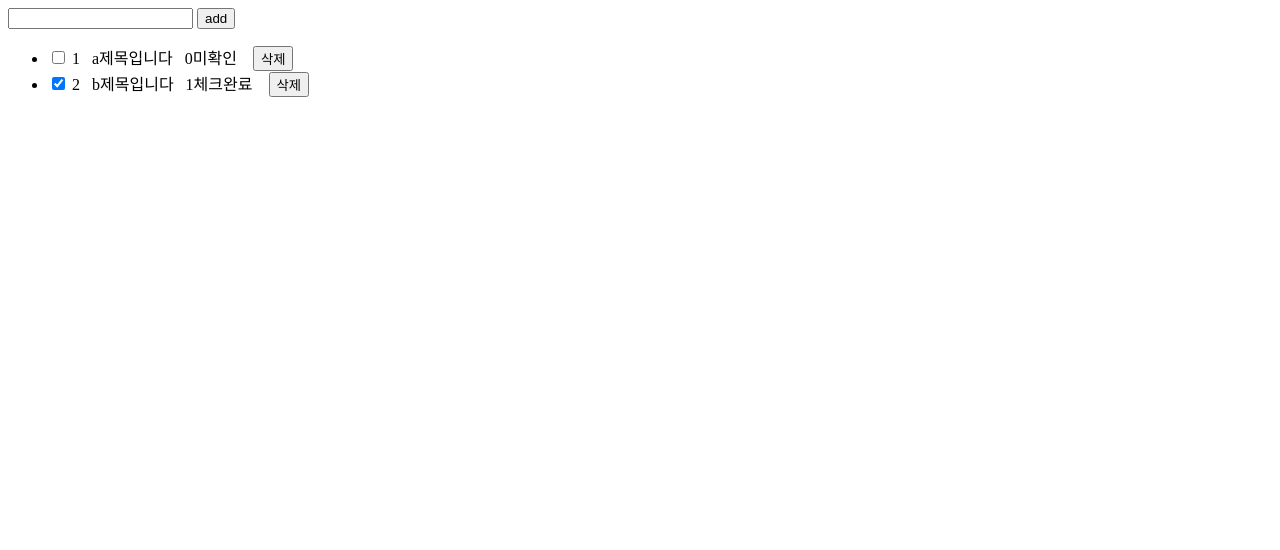
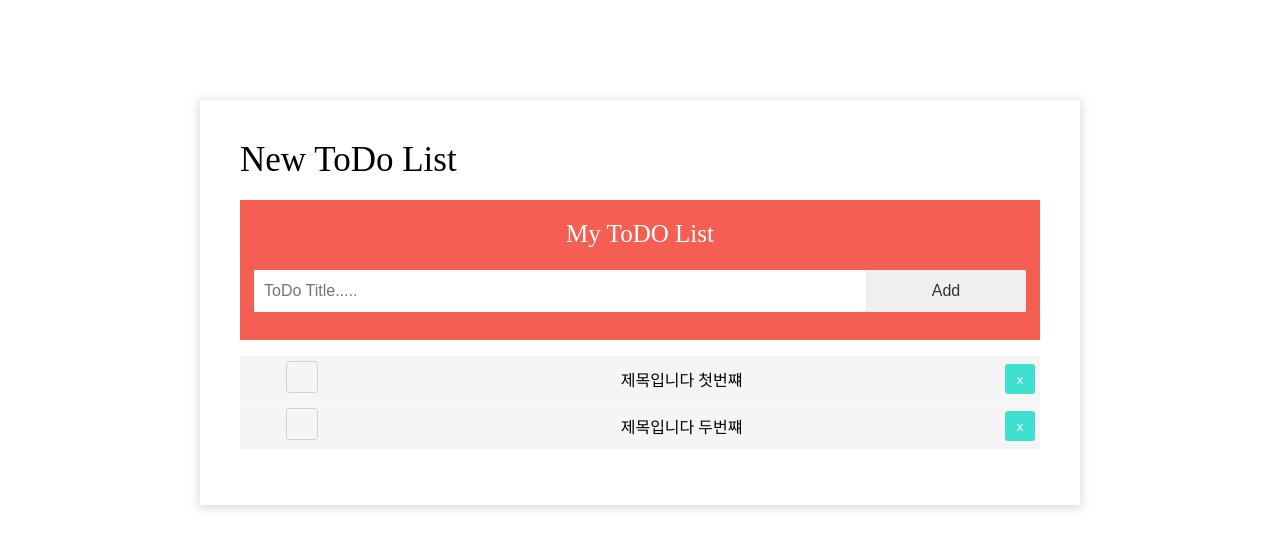
Before and after one commit to miamau88/todo, a plain HTML site: page todo.html in a window 1280 px wide. Drawn offline with Linux system fonts and the light colour scheme.

Commit message:
추가과제  애기하신거 다 했어여~

```diff
--- a/todo.html
+++ b/todo.html
@@ -4,17 +4,160 @@
     <meta charset="UTF-8" />
     <meta http-equiv="X-UA-Compatible" content="IE=edge" />
     <meta name="viewport" content="width=device-width, initial-scale=1.0" />
+    <!-- <link rel="stylesheet" href="../BBS/assets/css/reset.css" /> -->
     <title>Document</title>
     <style>
-      .a {
+      .container {
+        width: 800px;
+        margin: 100px auto;
+        height: auto;
+        padding: 40px;
+        border-radius: 3px;
+        box-shadow: 0 2px 10px 2px rgb(34 36 38 / 15%);
+      }
+      .title-box {
+        text-align: left;
+        height: 40px;
+        margin-bottom: 20px;
+      }
+      .title {
+        display: block;
+        font-size: 35px;
+      }
+      .sub-titleBox {
+        text-align: center;
+        background: #f44336d9;
+        height: 140px;
+        display: flex;
+        flex-direction: column;
+        align-items: center;
+        justify-content: center;
+      }
+      .sub-title {
+        display: block;
+        font-size: 25px;
+        color: #fff;
+        height: 30px;
+      }
+      .add-box {
+        width: 100%;
+        margin-top: 20px;
+        overflow: hidden;
+        height: 50px;
+      }
+      .todo-txtInput {
+        width: 75%;
+        border: none;
+        height: 40px;
+        border-radius: 1px !important;
+        padding-left: 10px;
+        font-size: 1rem;
         color: gray;
       }
+      input::-webkit-input-placeholder { opacity: 1; transition: all 0.5s; }
+      input:focus::-webkit-input-placeholder { text-indent: -10px; opacity: 0; }
+
+      input:focus {
+        outline: none;
+      }
+      input[type="checkbox"] {
+        display: none;
+      }
+
+      input[type="checkbox"] + label{
+        display: inline-block;
+        width: 30px;
+        height: 30px;
+        cursor: pointer;
+        transition: all 0.25s;
+        border:1px solid lightgray;
+        border-radius:3px;
+      }
+      input[type="checkbox"]:checked + label::after  {
+        content: "\2713";
+        font-size: 30px;
+        text-align: center;
+        font-weight: bold;
+        width: 30px;
+        border:none;
+      }
+      input[type="checkbox"]:checked + label
+      {
+      border:none;
+      }
+      input[type="checkbox"]:checked + label .todo-list{background:red;}
+
+      .btn {
+        height: 42px;
+        border: none;
+        width: 20%;
+        border-radius: 1px !important;
+        font-size: 1rem;
+        color: #333;
+      }
+      .btn:hover {
+        background: turquoise;
+        transition: all 0.25s;
+        color: #f5f5f5;
+      }
+      ul{padding:0;}
+      .todo-list {
+        background: #f5f5f5;
+        display: flex;
+        justify-content: center;
+        align-items: center;
+        font-size: 1rem;
+        height:auto;
+        max-height:100px;
+        margin: 1px auto;
+        padding: 5px;
+      }
+      .todo-list > div {
+        flex: 1;
+        text-align: center;
+        word-break:break-all;
+
+      }
+      .checkBox{flex:0.35 !important;text-align: center;}
+      .checkBox:hover label{transition: all 0.25s;width:35px;height:35px;}
+      .todo-title{flex:2 !important;}
+      .btndel {
+        border: none;
+        background: turquoise;
+        width: 30px;
+        height: 30px;
+        color: #fff;
+        border-radius: 3px;
+        cursor:pointer;
+      }
+      .btndel:hover {
+        background: #f44336;
+        transition: all 0.25s;
+      }
+      .completed{background:gray;color:#f5f5f5;}
     </style>
   </head>
   <body>
-    <input type="text" />
-    <button class="btn add">add</button>
+    <div class="container">
+      <div class="title-box"><span class="title">New ToDo List</span></div>
+      <div class="">
+        <div class="sub-titleBox">
+          <span class="sub-title">My ToDO List</span>
+          <div class="add-box">
+            <input
+              type="text"
+              class="todo-txtInput"
+              placeholder="ToDo Title....."
+            /><button class="btn add">Add</button>
+          </div>
+        </div>
+      </div>
+      <div>
         <ul></ul>
+      </div>
+    </div>
+    <!-- container end -->
+
     <script>
       // 3회차 과제
       // 1. 리스트 출력되도록 코드 수정
@@ -23,32 +166,31 @@
       const todos = [
         {
           id: "1",
-          title: "a제목입니다",
+          title: "제목입니다 첫번쨰",
           completed: 0,
         },
         {
           id: "2",
-          title: "b제목입니다",
-          completed: 1,
+          title: "제목입니다 두번쨰",
+          completed: 0,
         },
       ];
       list();
       check();
       function list() {
         //기존 배열 리스트 추가
-        let chk1 = 0
         const ul = document.querySelector("ul");
         const li = document.querySelector("li");
-        const todoMap = (todoslist =>    {
+        const todoMap = (todoslist) => {
           check();
-        return `<li>
-          <input type='checkbox' ${todoslist.completed !== 0 ? 'checked' : ''}>
-          ${todoslist.id}&nbsp;&nbsp
-          ${todoslist.title}&nbsp;&nbsp;
-          ${todoslist.completed == 0 ? `${todoslist.completed}<a>미확인</a>` : `${todoslist.completed}<a>체크완료</a>`}  &nbsp;&nbsp;
-          <button class="btndel">삭제</button></li>`
-        });
-
+          return `<li class='todo-list'>
+          <div class="checkBox"><input type='checkbox' id='chkList${todoslist.id}'
+          ${todoslist.completed !== 0 ? "checked" : ""}><label for='chkList${
+            todoslist.id
+          }'></label></div>
+          <div class="todo-title">${todoslist.title}</div>
+          <button class="btndel">x</button></li>`;
+        };
 
         ul.innerHTML = todos.map(todoMap).join("");
         const btnDel = document.querySelectorAll(".btndel");
@@ -62,28 +204,42 @@
           });
         }
       }
-      function check(){
-      const a = document.querySelectorAll('a')
-      const check = document.querySelectorAll('input[type=checkbox]');
-        for (let i=0; i < check.length; i++){
-          check[i].addEventListener('click', (e) => {
-          check[i].checked !== true ? a[i].classList.remove('a') : a[i].classList.add('a');
-          check[i].checked == true ? todos[i].completed = 1 : todos[i].completed = 0;
-          check[i].checked == true ? a[i].innerText = `체크완료` : a[i].innerText=  `미확인`
+      function check() {
+        const a = document.querySelectorAll("a");
+        const check = document.querySelectorAll("input[type='checkbox']");
+        const li = document.querySelectorAll("li");
+        for (let i = 0; i < check.length; i++) {
+          check[i].addEventListener("click", (e) => {
+            check[i].checked !== true
+            ? li[i].classList.remove("completed")
+            : li[i].classList.add("completed");
+            check[i].checked == true
+              ? (todos[i].completed = 1)
+              : (todos[i].completed = 0);
+            check[i].checked == true
+              ? (a[i].innerText = `체크완료` )
+              : (a[i].innerText = `미확인`);
+
+
+
+
+
             console.log(todos[i].completed);
           });
         }
       }
       // 이벤트위임
-      document.querySelector("body").addEventListener("click", (e) => {
-        if (e.target.classList.contains('add')) {
-          const input = document.querySelector('input');
-          let id = todos.length !== 0 ? Number(todos[todos.length-1].id)+1 : 1 ;
-          input.value == 0  ? alert('값없음') : todos.push({id:id,title: input.value,completed: 1}) ;
+      document.querySelector(".container").addEventListener("click", (e) => {
+        if (e.target.classList.contains("add")) {
+          const input = document.querySelector("input");
+          let id =
+            todos.length !== 0 ? Number(todos[todos.length - 1].id) + 1 : 1;
+          input.value == 0
+            ? alert("내용을 입력하세요")
+            : todos.push({ id: id, title: input.value, completed: 0 });
           list();
           check();
         }
-
       });
 
       // 4회차 과제
```
Lines whose indentation alone changed are shown as unchanged.
